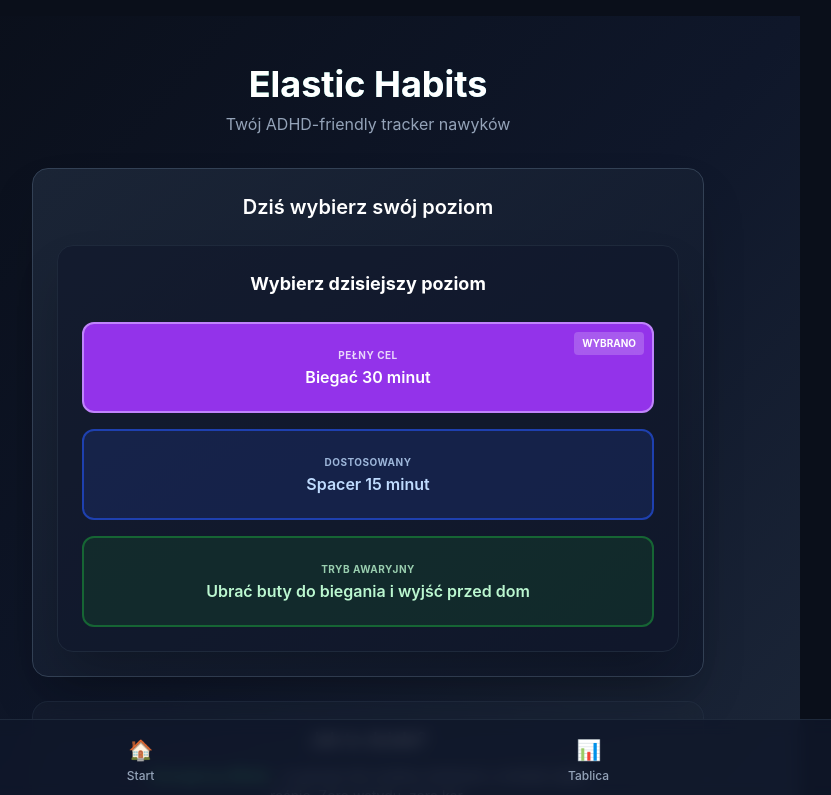
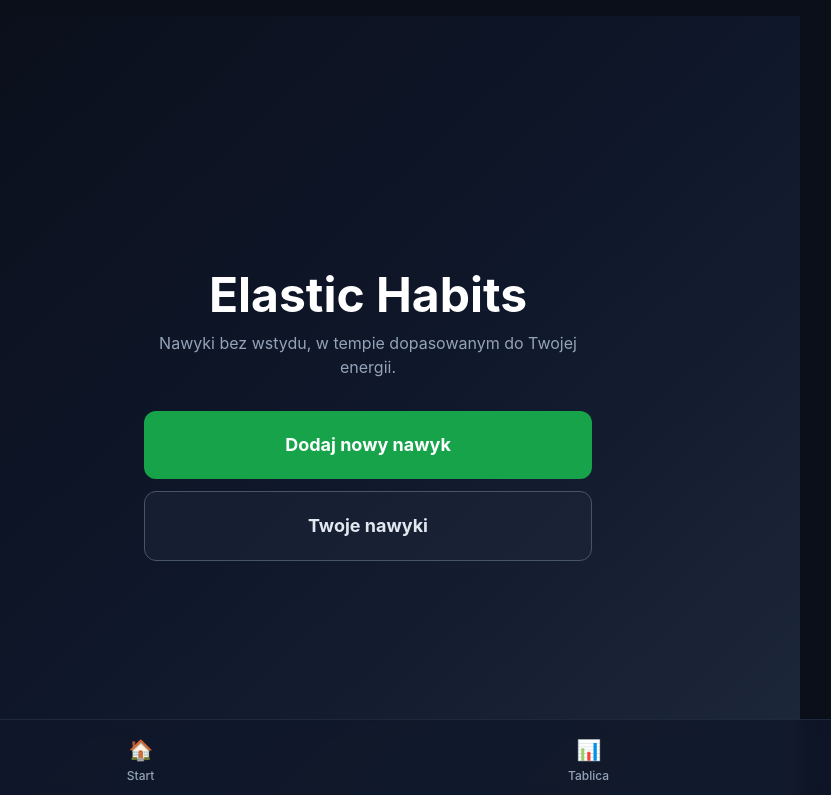
Before and after one commit to TimothyJav/Elastic-Habits-App, a Next.js app: page / in a window 1280 px wide. Shown: the top 795 px of the page, without its empty margins (272-1103 px from the left). Built offline with nearby package versions, Linux system fonts and the light colour scheme.

Commit message:
Zmiana wyglądu interfejsu

```diff
--- a/app/page.tsx
+++ b/app/page.tsx
@@ -1,55 +1,36 @@
-'use client';
-
-import React, { useState } from 'react';
-import { EmergencySwitch } from '@/components/EmergencySwitch';
 import Link from 'next/link';
 import { Button } from '@/components/ui/button';
-import { Card } from '@/components/ui/card';
 
 export default function Home() {
-  const [level, setLevel] = useState<'full' | 'adjusted' | 'emergency'>('full');
+  return (
+    <main className="min-h-screen bg-gradient-to-br from-slate-950 via-slate-900 to-slate-800 px-4 py-10">
+      <section className="mx-auto flex min-h-[calc(100vh-5rem)] w-full max-w-md flex-col items-center justify-center gap-8 text-center">
+        <div className="space-y-3">
+          <h1 className="text-4xl font-bold text-white sm:text-5xl">
+            Elastic Habits
+          </h1>
+          <p className="text-sm text-slate-400 sm:text-base">
+            Nawyki bez wstydu, w tempie dopasowanym do Twojej energii.
+          </p>
+        </div>
 
-  const goals = {
-    full: "Biegać 30 minut",
-    adjusted: "Spacer 15 minut",
-    emergency: "Ubrać buty do biegania i wyjść przed dom"
-  };
+        <div className="flex w-full flex-col gap-3">
+          <Link href="/dashboard#dodaj-nawyk" className="block">
+            <Button className="w-full py-5 text-base font-bold sm:text-lg">
+              Dodaj nowy nawyk
+            </Button>
+          </Link>
 
-  return (
-    <div className="min-h-screen bg-gradient-to-br from-slate-950 via-slate-900 to-slate-800">
-      <main className="flex flex-col items-center p-4 pt-12">
-        <div className="w-full max-w-2xl space-y-6">
-          <header className="text-center mb-8">
-            <h1 className="text-4xl font-bold text-white mb-2 bg-clip-text text-transparent bg-gradient-to-r from-primary-400 to-secondary-400">
-              Elastic Habits
-            </h1>
-            <p className="text-slate-400 text-center">Twój ADHD-friendly tracker nawyków</p>
-          </header>
-
-          <Card variant="elevated" className="flex flex-col items-center text-center p-6">
-            <h2 className="text-xl font-semibold text-white mb-6 w-full">Dziś wybierz swój poziom</h2>
-            <EmergencySwitch
-              currentLevel={level}
-              onLevelChange={setLevel}
-              goals={goals}
-            />
-          </Card>
-
-          <Card variant="glass" className="text-center p-6">
-            <h3 className="text-lg font-medium text-white mb-3 w-full">Jak to działa?</h3>
-            <p className="text-slate-300 text-sm mx-auto max-w-md">
-              <strong className="text-primary-400">Emergency Mode</strong> - w gorsze dni zrobisz minimum,
-              a streak nadal rośnie. Zero wstydu, zero kar.
-            </p>
-          </Card>
-
-          <Link href="/dashboard" className="block">
-            <Button className="w-full py-6 text-lg font-bold shadow-lg transition-all hover:scale-[1.02] active:scale-[0.98]">
-              Zacznij budować nawyk
+          <Link href="/dashboard#twoje-nawyki" className="block">
+            <Button
+              variant="outline"
+              className="w-full py-5 text-base font-bold sm:text-lg"
+            >
+              Twoje nawyki
             </Button>
           </Link>
         </div>
-      </main>
-    </div>
+      </section>
+    </main>
   );
 }
--- a/components/DashboardContent.tsx
+++ b/components/DashboardContent.tsx
@@ -31,7 +31,7 @@ if (habits?.length === 0) {
               <h1 className="text-2xl font-bold text-white">Tablica Postępów</h1>
             </header>
 
-            <Card variant="elevated" className="text-center py-12">
+            <Card id="dodaj-nawyk" variant="elevated" className="text-center py-12">
               <div className="text-6xl mb-4">🎯</div>
               <h2 className="text-xl font-semibold text-white mb-2">Brak nawyków</h2>
               <p className="text-slate-400 mb-6">Dodaj swój pierwszy nawyk, aby zobaczyć postępy!</p>
@@ -52,7 +52,12 @@ if (habits?.length === 0) {
       </header>
 
       <div className="space-y-6">
-        <section>
+        <section id="dodaj-nawyk">
+          <h2 className="text-lg font-semibold text-white mb-3">Dodaj nowy nawyk</h2>
+          <AddHabitForm userId="demo-user" />
+        </section>
+
+        <section id="twoje-nawyki" className="border-t border-slate-800 pt-6">
           <h2 className="text-lg font-semibold text-white mb-3">Twoje nawyki</h2>
           <HabitList habits={habits} userId="demo-user" />
         </section>
```
Also changed, not shown: 1 other file (tests, documents, lock files or other folders).
